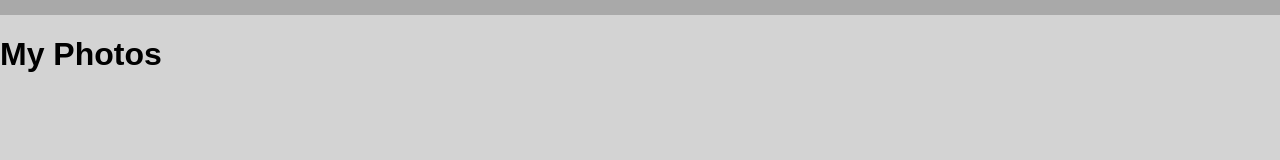
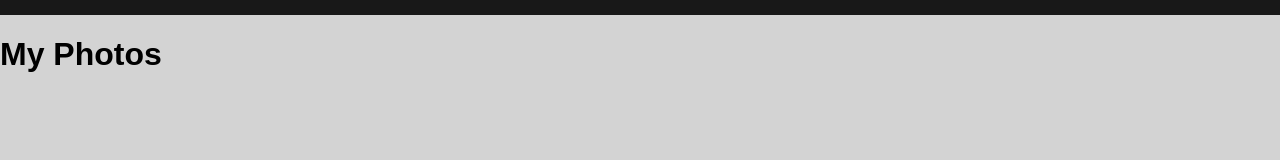
Before and after one commit to laurenxsnyder/499-photos, a plain HTML site: page index.html in a window 1280 px wide. Drawn offline with Linux system fonts and the light colour scheme.

Commit message:
dark grey

```diff
--- a/screen.css
+++ b/screen.css
@@ -1,7 +1,7 @@
 body {
     background: lightgray;
     font-family: Arial, Helvetica, sans-serif;
-    border-top: 15px solid darkgray;
+    border-top: 15px solid rgb(24, 24, 24);
     margin: 0;
 }
 
```
